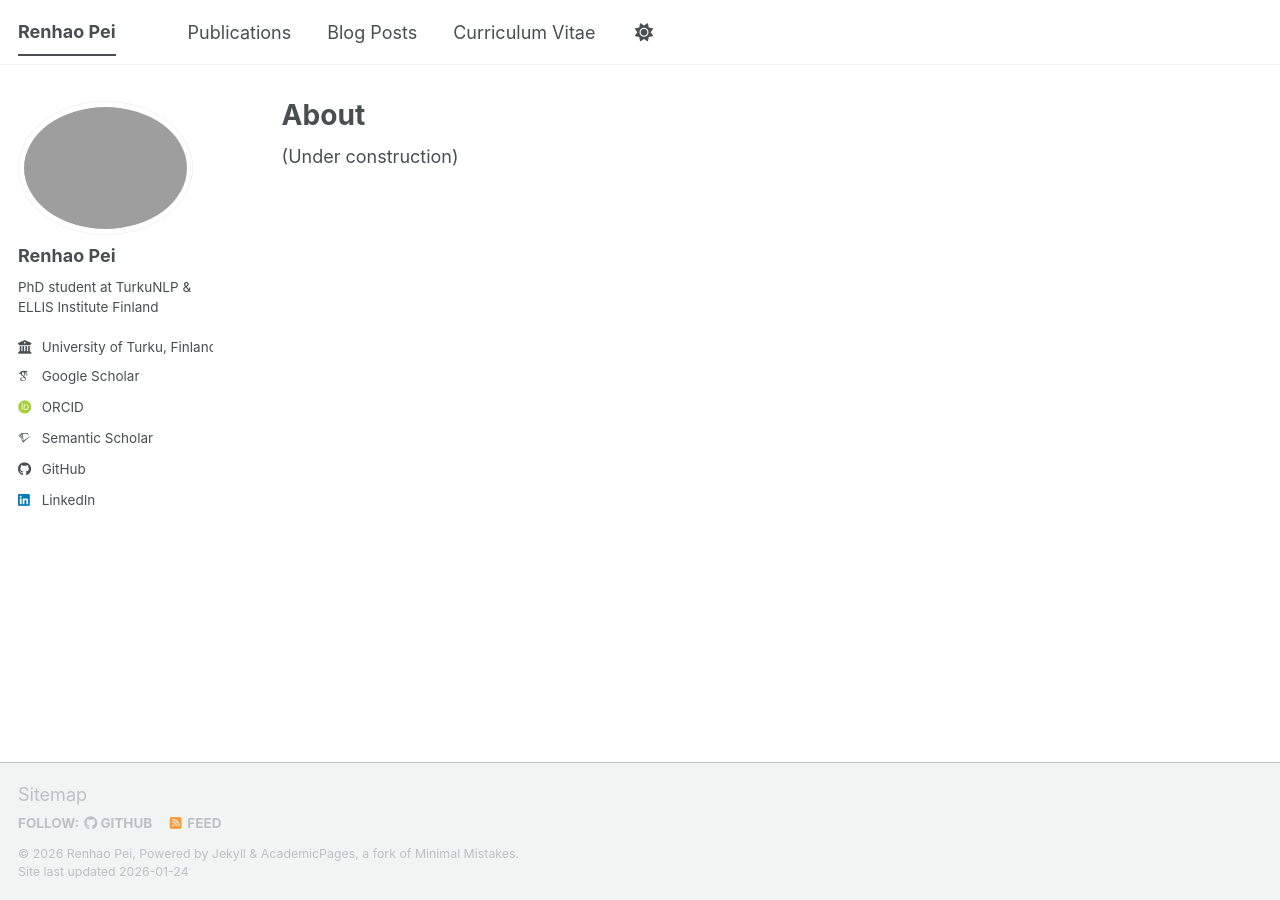
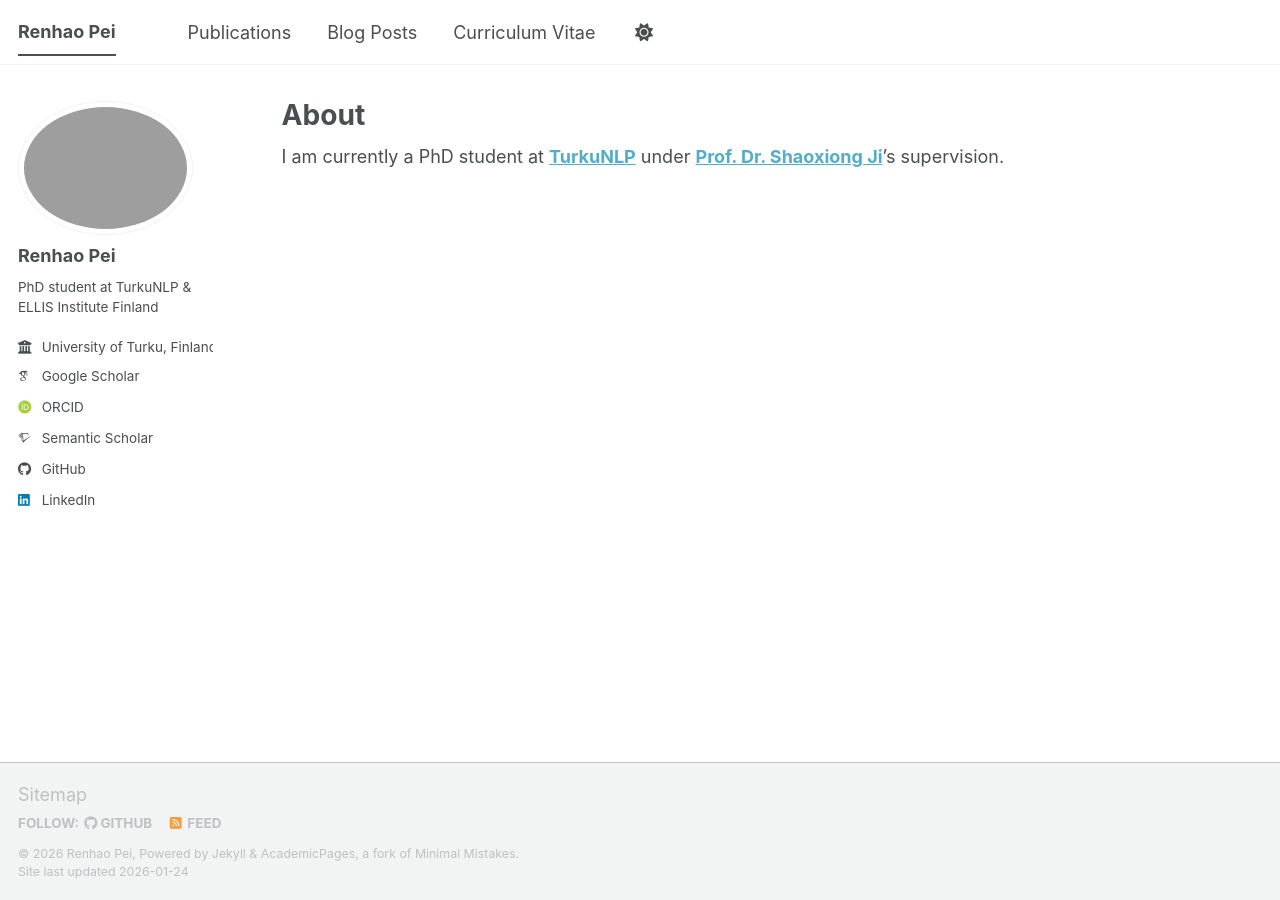
Before and after one commit to Peirh/peirh.github.io, a Jekyll site: the page built from _pages/about.md, in a window 1280 px wide. Built offline with Jekyll 4.4.1, drawn with Linux system fonts in a browser that asks for light colours; some web fonts are replaced; a script bundle is joined from its source files by our own code; library files that are not in the unit come from our copies.

Commit message:
Update about page with current status and affiliation

```diff
--- a/_pages/about.md
+++ b/_pages/about.md
@@ -5,4 +5,4 @@ permalink: /
 
 ---
 
-(Under construction)
+I am currently a PhD student at **[TurkuNLP](https://turkunlp.org/)** under **[Prof. Dr. Shaoxiong Ji](https://shaoxiongji.github.io/)**'s supervision.
```
